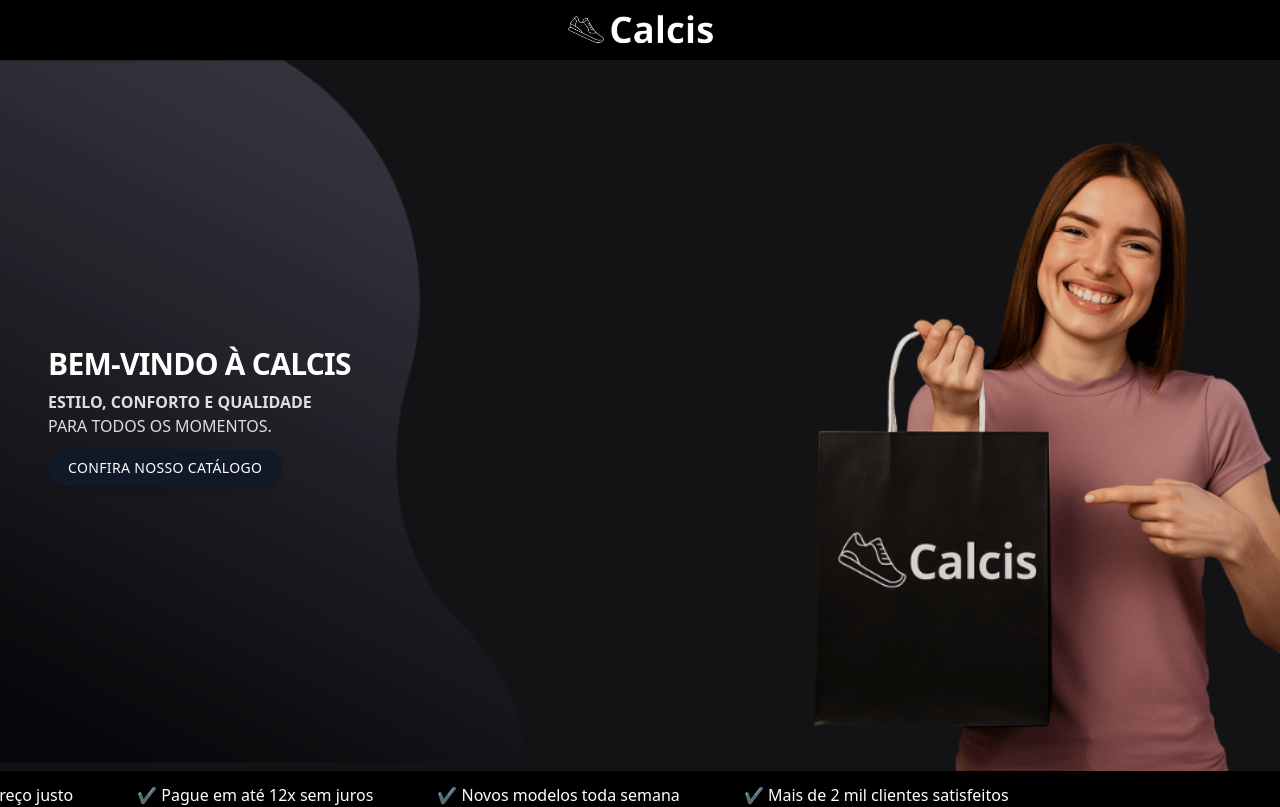
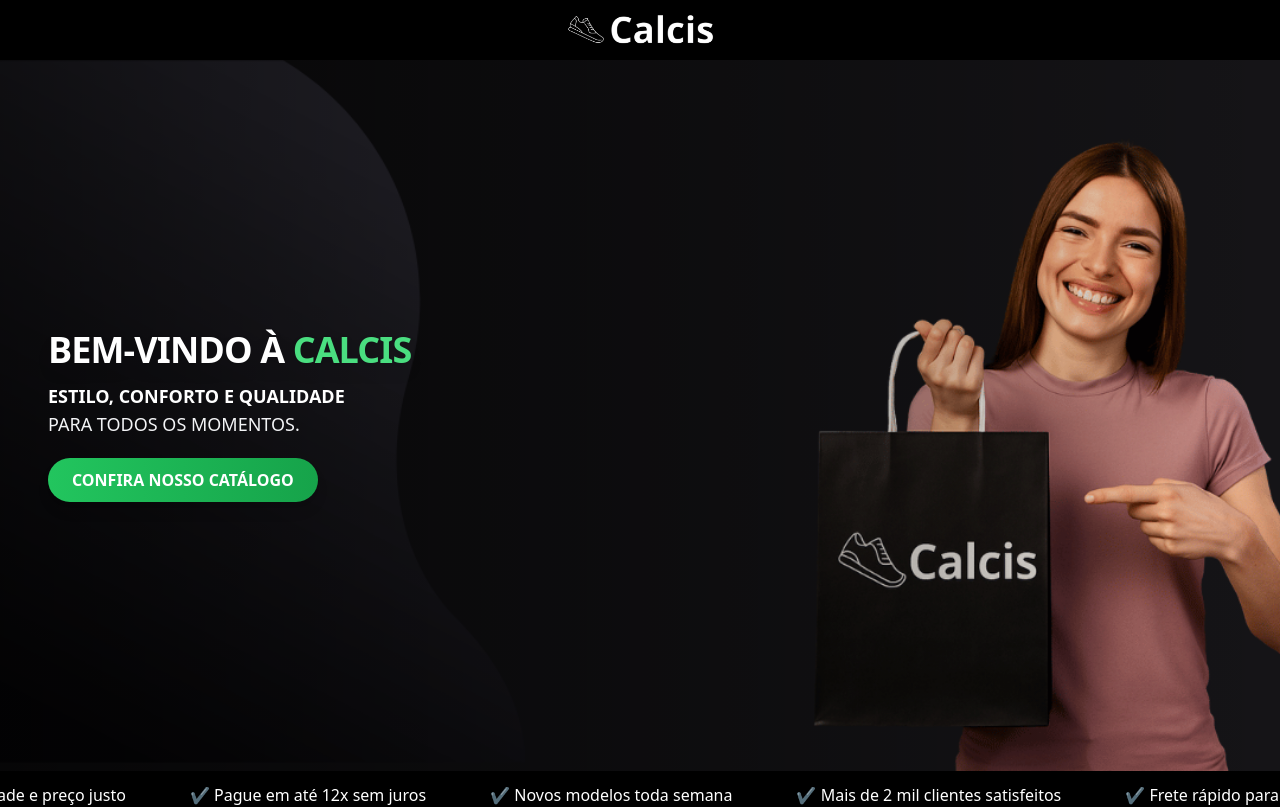
Before and after one commit to GiovaniBrunoDev/CatalogoCalcis, a React (Vite) app: page / in a window 1280 px wide. Shown: the top 807 px of the page. Built offline with nearby package versions, Linux system fonts and the light colour scheme.

Commit message:
Carrossel

```diff
--- a/src/pages/Numeracao.jsx
+++ b/src/pages/Numeracao.jsx
@@ -66,70 +66,92 @@ export default function Numeracao() {
 
             {/* Banner topo */}
             <div className="relative w-full aspect-[18/10] overflow-hidden">
+                {/* Imagem */}
                 <img
                     src={bannerImage}
                     alt="Banner"
                     className="absolute inset-0 w-full h-full object-cover object-center"
                 />
 
-                <div className="absolute inset-0 flex flex-col items-start justify-center px-6 sm:px-12 text-white z-10 animate-fadeIn bg-black/10">
-                    <h2 className="text-xl sm:text-3xl font-semibold tracking-tight mb-2">
-                        BEM-VINDO À CALCIS
-                    </h2>
-                    <p className="text-xs sm:text-base font-normal mb-3 leading-snug text-gray-100/90">
-                        <span className="font-semibold">ESTILO, CONFORTO E QUALIDADE</span><br />
+                {/* Overlay com gradiente */}
+                <div className="absolute inset-0 bg-gradient-to-r from-black/70 via-black/40 to-transparent z-10"></div>
+
+                {/* Conteúdo com animações */}
+                <div className="absolute inset-0 flex flex-col items-start justify-center px-6 sm:px-12 z-20">
+                    <motion.h2
+                        initial={{ opacity: 0, y: 40 }}
+                        animate={{ opacity: 1, y: 0 }}
+                        transition={{ duration: 0.8, ease: "easeOut" }}
+                        className="text-2xl sm:text-4xl font-extrabold tracking-tight text-white drop-shadow-lg mb-3"
+                    >
+                        BEM-VINDO À <span className="text-green-400">CALCIS</span>
+                    </motion.h2>
+
+                    <motion.p
+                        initial={{ opacity: 0, y: 40 }}
+                        animate={{ opacity: 1, y: 0 }}
+                        transition={{ duration: 0.8, delay: 0.3, ease: "easeOut" }}
+                        className="text-sm sm:text-lg font-medium mb-5 text-gray-100 max-w-md leading-snug"
+                    >
+                        <span className="font-semibold text-white">ESTILO, CONFORTO E QUALIDADE</span><br />
                         PARA TODOS OS MOMENTOS.
-                    </p>
-                    <button
+                    </motion.p>
+
+                    <motion.button
+                        initial={{ opacity: 0, y: 40 }}
+                        animate={{ opacity: 1, y: 0 }}
+                        transition={{ duration: 0.8, delay: 0.6, type: "spring", stiffness: 100 }}
                         onClick={() =>
-                            document.getElementById('numeracao-section')?.scrollIntoView({ behavior: 'smooth' })
+                            document.getElementById("numeracao-section")?.scrollIntoView({ behavior: "smooth" })
                         }
-                        className="bg-gray-900 hover:bg-gray-800 text-white font-medium py-2 px-5 rounded-full text-xs sm:text-sm shadow-md tracking-wide"
+                        className="bg-gradient-to-r from-green-500 to-green-600 hover:from-green-600 hover:to-green-700
+                 text-white font-semibold py-2.5 px-6 rounded-full text-sm sm:text-base shadow-lg
+                 transition-transform transform hover:scale-105"
                     >
                         CONFIRA NOSSO CATÁLOGO
-                    </button>
+                    </motion.button>
                 </div>
             </div>
 
+
             {/* Carrossel infinito de textos */}
             <div className="overflow-hidden bg-black py-3 relative">
-                {/* Primeira lista */}
                 <div className="flex animate-marquee whitespace-nowrap">
+                    {/* Lista duplicada para efeito contínuo */}
+                    <span className="mx-8 text-white font-medium text-sm sm:text-base">✔ Frete rápido para todo o Brasil</span>
+                    <span className="mx-8 text-white font-medium text-sm sm:text-base">✔ Qualidade e preço justo</span>
+                    <span className="mx-8 text-white font-medium text-sm sm:text-base">✔ Pague em até 12x sem juros</span>
+                    <span className="mx-8 text-white font-medium text-sm sm:text-base">✔ Novos modelos toda semana</span>
+                    <span className="mx-8 text-white font-medium text-sm sm:text-base">✔ Mais de 2 mil clientes satisfeitos</span>
+
+                    {/* Duplicado */}
                     <span className="mx-8 text-white font-medium text-sm sm:text-base">✔ Frete rápido para todo o Brasil</span>
                     <span className="mx-8 text-white font-medium text-sm sm:text-base">✔ Qualidade e preço justo</span>
                     <span className="mx-8 text-white font-medium text-sm sm:text-base">✔ Pague em até 12x sem juros</span>
                     <span className="mx-8 text-white font-medium text-sm sm:text-base">✔ Novos modelos toda semana</span>
                     <span className="mx-8 text-white font-medium text-sm sm:text-base">✔ Mais de 2 mil clientes satisfeitos</span>
                 </div>
-
             </div>
 
             <style jsx>{`
   @keyframes marquee {
     0%   { transform: translateX(0%); }
-    100% { transform: translateX(-100%); }
+    100% { transform: translateX(-50%); } /* só até metade, pq está duplicado */
   }
-  @keyframes marquee2 {
-    0%   { transform: translateX(100%); }
-    100% { transform: translateX(0%); }
-  }
+
   .animate-marquee {
-    animation: marquee 15s linear infinite;
-  }
-  .animate-marquee2 {
-    animation: marquee2 15s linear infinite;
+    display: inline-flex;
+    animation: marquee 20s linear infinite;
   }
 
   /* Mobile mais rápido */
   @media (max-width: 640px) {
     .animate-marquee {
-      animation-duration: 8s;
-    }
-    .animate-marquee2 {
-      animation-duration: 8s;
+      animation-duration: 12s;
     }
   }
 `}</style>
+
 
 
 
```
